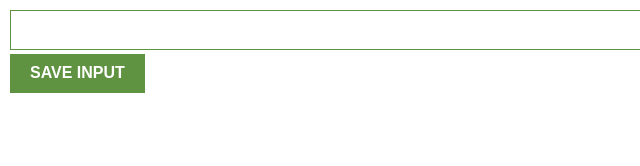
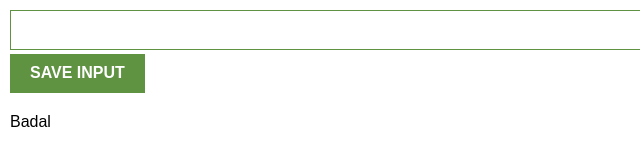
Before and after one commit to moksh-143/lead-tracker, a website built with Vite: page index.html in a window 1280 px wide. Shown: the full height of the page, 0-640 px from the left. Built offline with nearby package versions, Linux system fonts and the light colour scheme.

Commit message:
added new div

```diff
--- a/index.html
+++ b/index.html
@@ -7,6 +7,7 @@
         <button id="input-btn">SAVE INPUT</button>
         <ul id="ul-el">
         </ul>
+        <div>Badal</div>
         <script src="index.js"></script>
     </body>
 </html>
```
